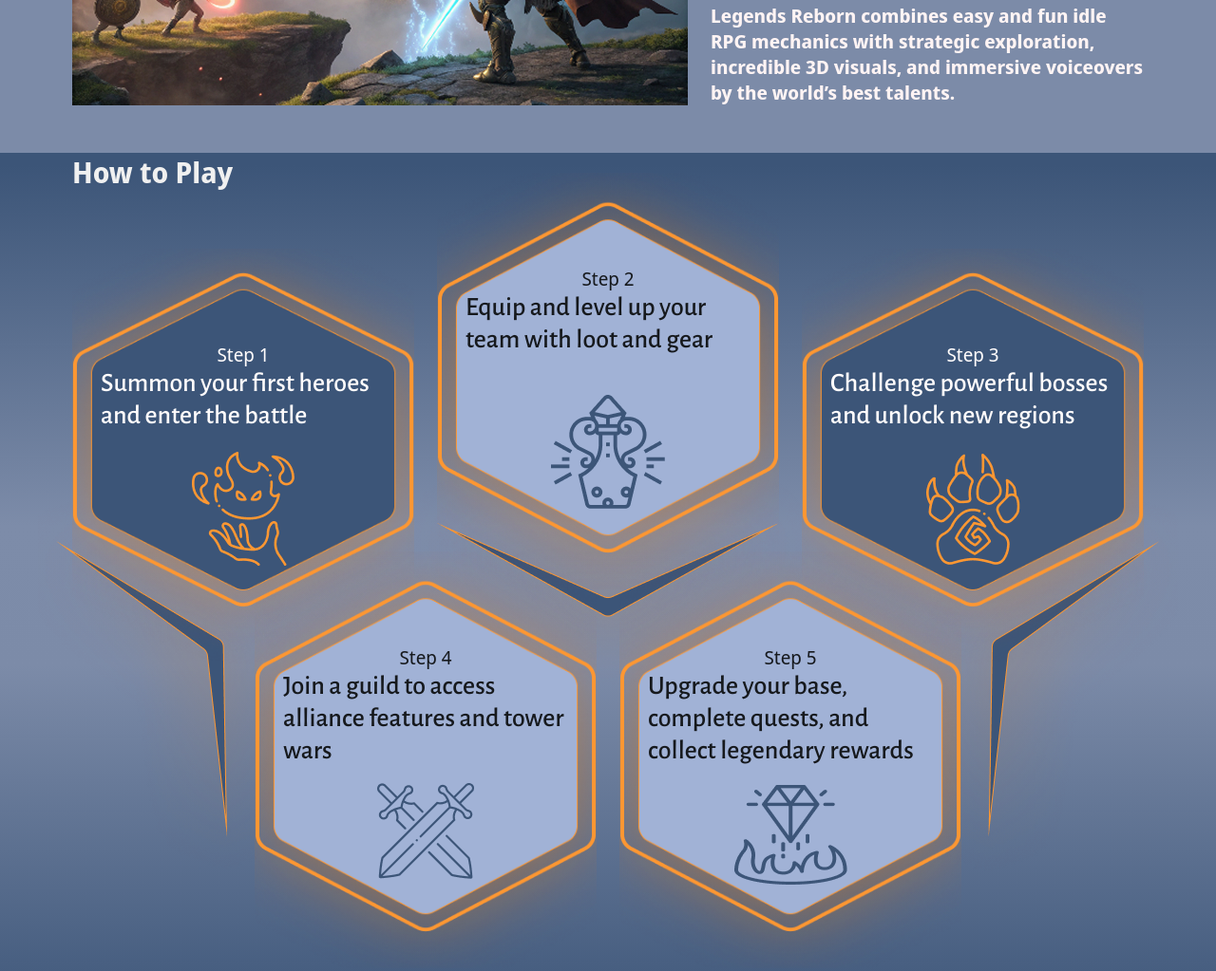
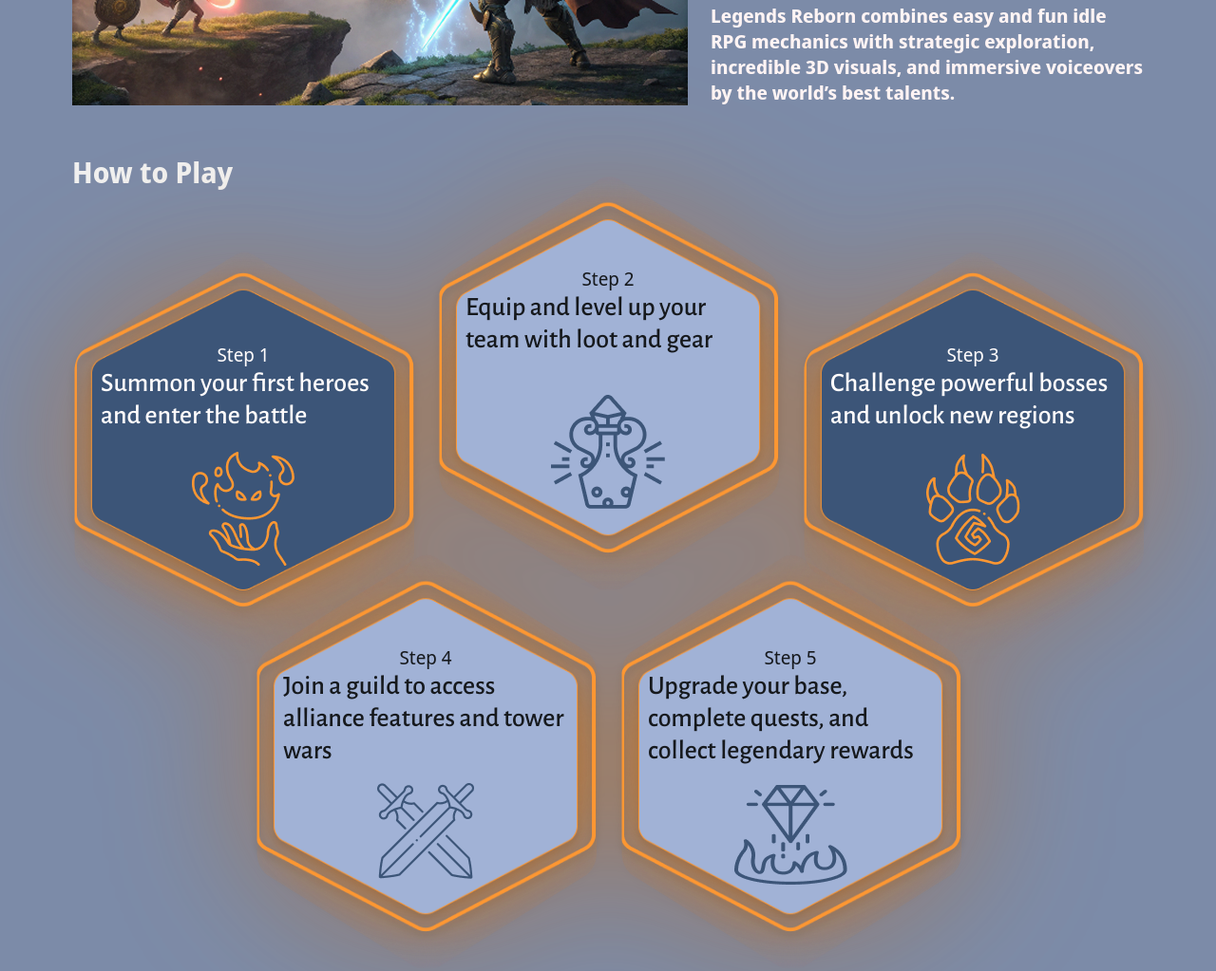
Before and after one commit to Svitlana-dev/stp-8883, a website built with Vite: page src/index.html in a window 1280 px wide. Shown: the part 1438-2461 px from the top of the page at 95% size. Built offline with nearby package versions, Linux system fonts and the light colour scheme; what accordion-js would draw is missing.

Commit message:
add images

```diff
--- a/src/scss/howtoplay.scss
+++ b/src/scss/howtoplay.scss
@@ -1,31 +1,31 @@
 .howtoplay {
-  background: url(../img/how-to-play/decor_mob@1x.png),
-    url(../img/how-to-play/decor_mob@1x.png),
-    linear-gradient(
-      180deg,
-      #3c5578 1.44%,
-      #7d8ca9 42.31%,
-      #7c8ba8 58.17%,
-      #3c5578 100%
-    );
+  // background: url(../img/how-to-play/decor_mob@1x.png),
+  //   url(../img/how-to-play/decor_mob@1x.png),
+  //   linear-gradient(
+  //     180deg,
+  //     #3c5578 1.44%,
+  //     #7d8ca9 42.31%,
+  //     #7c8ba8 58.17%,
+  //     #3c5578 100%
+  //   );
 
-  background-repeat: no-repeat, no-repeat, no-repeat;
-  background-size: 465px 270px, 465px 270px, cover;
-  background-position: top 530px center, bottom 490px center, center;
+  // background-repeat: no-repeat, no-repeat, no-repeat;
+  // background-size: 465px 270px, 465px 270px, cover;
+  // background-position: top 530px center, bottom 490px center, center;
 
-  @include media('desktop') {
-    background: url(../img/how-to-play/decor_desk@1x.png),
-      linear-gradient(
-        180deg,
-        #3c5578 1.44%,
-        #7d8ca9 42.31%,
-        #7c8ba8 58.17%,
-        #3c5578 100%
-      );
-    background-repeat: no-repeat, no-repeat;
-    background-size: 1200px auto, cover;
-    background-position: bottom 115px center, center;
-  }
+  // @include media('desktop') {
+  //   background: url(../img/how-to-play/decor_desk@1x.png),
+  //     linear-gradient(
+  //       180deg,
+  //       #3c5578 1.44%,
+  //       #7d8ca9 42.31%,
+  //       #7c8ba8 58.17%,
+  //       #3c5578 100%
+  //     );
+  //   background-repeat: no-repeat, no-repeat;
+  //   background-size: 1200px auto, cover;
+  //   background-position: bottom 115px center, center;
+  // }
 }
 .howtoplay-title {
   margin-bottom: 10px;
@@ -37,6 +37,9 @@
     flex-wrap: wrap;
     column-gap: 24px;
   }
+
+  filter: drop-shadow(0 4px 83px rgba(242, 123, 4, 0.48))
+    drop-shadow(0 4px 4px rgba(0, 0, 0, 0.25));
 }
 .how-to-play-item {
   display: block;
@@ -64,9 +67,87 @@
   }
 }
 .how-to-play-item {
-  background-size: 100px 100px, 465px 446px;
-  background-position: bottom 43px center, center;
+  background-size: 100px 100px, contain;
+  background-position: bottom 43px center, center left 1px;
   background-repeat: no-repeat, no-repeat;
+  /* #region clip-path polygon */
+  clip-path: polygon(
+    47.443% 1.574%,
+    47.443% 1.574%,
+    47.999% 1.322%,
+    48.572% 1.127%,
+    49.158% 0.987%,
+    49.752% 0.903%,
+    50.35% 0.875%,
+    50.948% 0.903%,
+    51.542% 0.987%,
+    52.127% 1.127%,
+    52.7% 1.322%,
+    53.257% 1.574%,
+    96.613% 23.736%,
+    96.613% 23.736%,
+    97.214% 24.085%,
+    97.765% 24.493%,
+    98.263% 24.953%,
+    98.704% 25.46%,
+    99.087% 26.01%,
+    99.407% 26.597%,
+    99.662% 27.216%,
+    99.848% 27.862%,
+    99.961% 28.53%,
+    100% 29.214%,
+    100% 72.36%,
+    100% 72.36%,
+    99.961% 73.044%,
+    99.848% 73.712%,
+    99.662% 74.357%,
+    99.407% 74.977%,
+    99.087% 75.564%,
+    98.704% 76.113%,
+    98.263% 76.621%,
+    97.765% 77.081%,
+    97.214% 77.488%,
+    96.613% 77.838%,
+    53.257% 100%,
+    53.257% 100%,
+    52.7% 100.251%,
+    52.127% 100.447%,
+    51.542% 100.587%,
+    50.948% 100.671%,
+    50.35% 100.698%,
+    49.752% 100.671%,
+    49.158% 100.587%,
+    48.572% 100.447%,
+    47.999% 100.251%,
+    47.443% 100%,
+    4.086% 77.838%,
+    4.086% 77.838%,
+    3.485% 77.488%,
+    2.935% 77.081%,
+    2.437% 76.621%,
+    1.995% 76.113%,
+    1.612% 75.564%,
+    1.292% 74.977%,
+    1.037% 74.357%,
+    0.852% 73.712%,
+    0.738% 73.044%,
+    0.699% 72.36%,
+    0.699% 29.214%,
+    0.699% 29.214%,
+    0.736% 28.551%,
+    0.842% 27.903%,
+    1.017% 27.276%,
+    1.257% 26.673%,
+    1.558% 26.1%,
+    1.918% 25.56%,
+    2.335% 25.06%,
+    2.805% 24.603%,
+    3.325% 24.194%,
+    3.893% 23.839%,
+    4.086% 23.736%,
+    47.443% 1.574%
+  );
+  /* #endregion */
 
   &:nth-child(1) {
     background-image: url(../img/how-to-play/st1_@1x.png),
```
Also changed, not shown: src/img/how-to-play/card1_mob@1x.png, src/img/how-to-play/card1_mob@2x.png, src/img/how-to-play/card2_mob@1x.png, src/img/how-to-play/card2_mob@2x.png.
